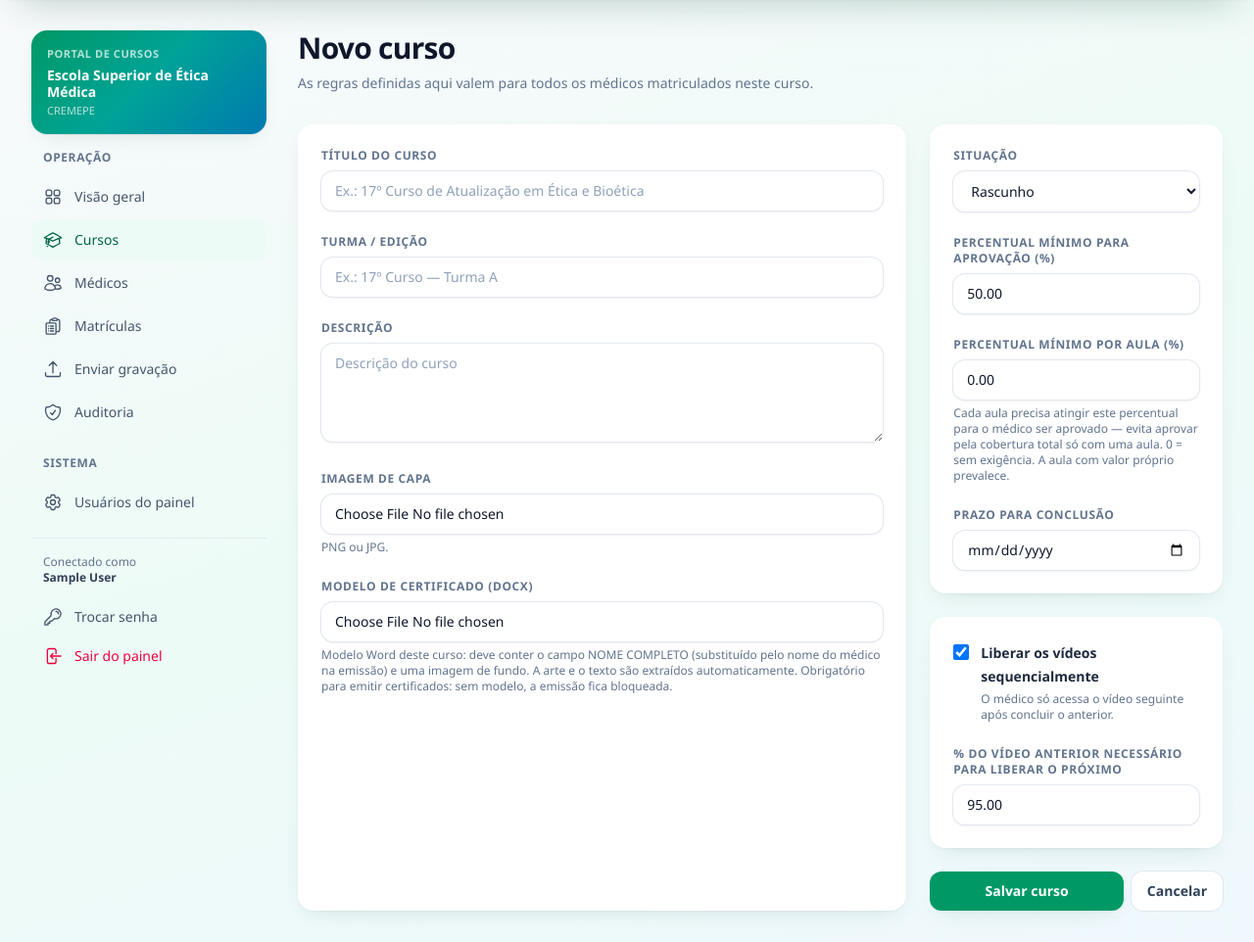
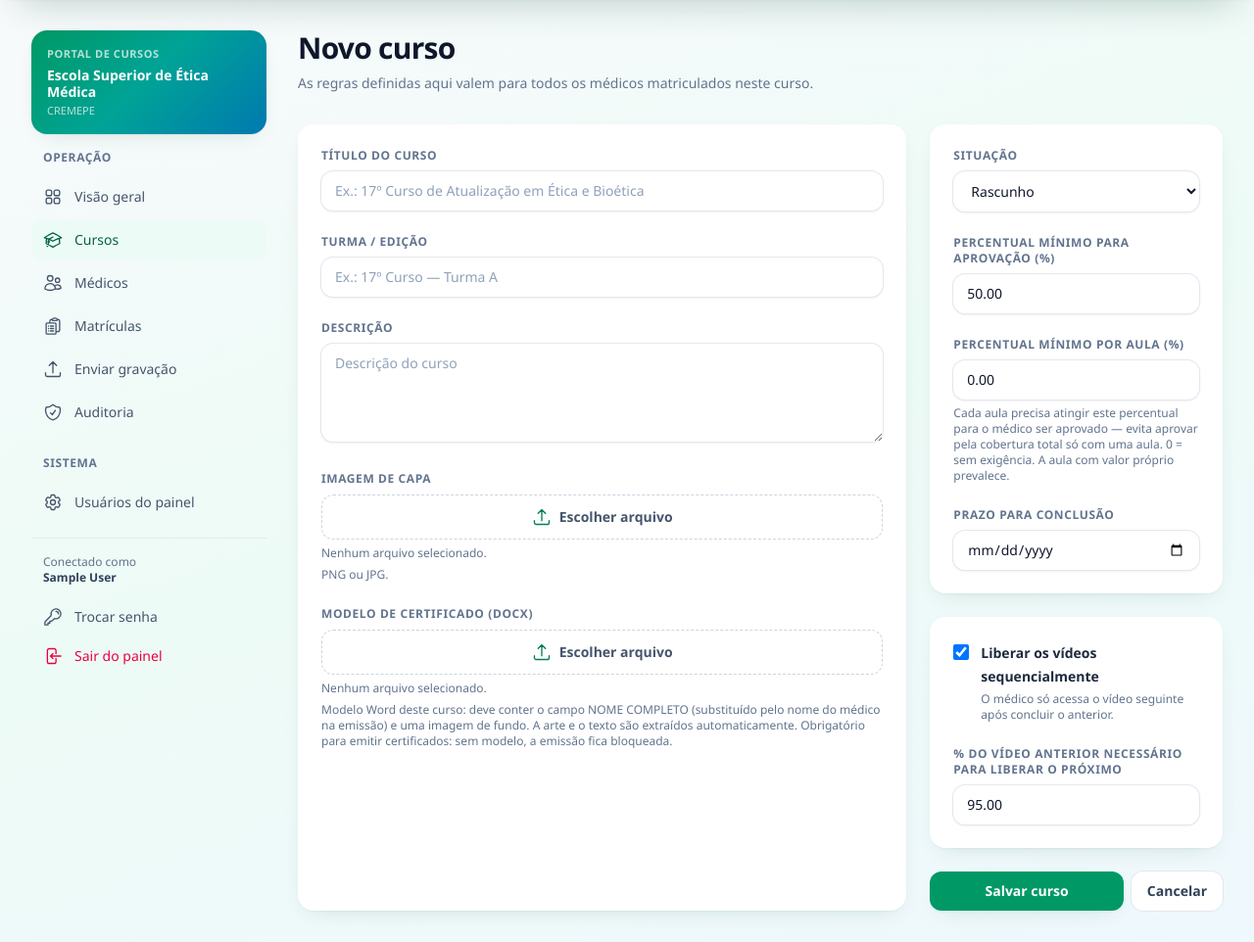
Before and after one commit to joseferreira-dev/cremepe-esem, a Django app: page /painel/cursos/novo/ in a window 1280 px wide. Shown: the part 65-1027 px from the top of the page at 98% size. Run offline with Django 5.2, Linux system fonts and the light colour scheme; the visitor is signed in with stand-in values (Sample User, id 1).

Commit message:
Reformata os anexos do formulario de curso com pre-visualizacao
Novo partial campo_arquivo.html no lugar do widget cru do Django (sem mais Atualmente/Modificar): estado atual com nome do arquivo e Limpar, botao Escolher arquivo com borda tracejada, nome do arquivo escolhido e pre-visualizacao da capa em tempo real (FileReader). Na edicao, a capa atual aparece em thumbnail e o accept filtra PNG/JPG. Filtro nome_arquivo no templatetags web, CSS recompilado e testes de renderizacao e do fluxo Limpar.

```diff
--- a/apps/panel/forms.py
+++ b/apps/panel/forms.py
@@ -185,7 +185,9 @@ class CursoForm(forms.ModelForm):
                 attrs={"class": "campo", "step": "0.01", "min": "0", "max": "100"}
             ),
             "deadline": forms.DateInput(attrs={"class": "campo", "type": "date"}),
-            "cover": forms.ClearableFileInput(attrs={"class": "campo"}),
+            "cover": forms.ClearableFileInput(
+                attrs={"class": "campo", "accept": "image/png,image/jpeg"}
+            ),
         }
         labels = {
             "title": "Título do curso",
--- a/templates/panel/curso_form.html
+++ b/templates/panel/curso_form.html
@@ -17,8 +17,15 @@
     {% include "partials/campo.html" with field=form.title %}
     {% include "partials/campo.html" with field=form.edition %}
     {% include "partials/campo.html" with field=form.description %}
-    {% include "partials/campo.html" with field=form.cover %}
-    {% include "partials/campo.html" with field=form.certificate_model %}
+    {% include "partials/campo_arquivo.html" with field=form.cover %}
+    {% if curso.cover %}
+      <div class="rounded-xl border border-slate-200 bg-slate-50 p-3">
+        <p class="text-xs font-medium text-slate-500">Capa atual do curso</p>
+        <img src="{{ curso.cover.url }}" alt="Capa atual do curso"
+             class="mt-2 max-h-44 w-auto rounded-lg border border-slate-200">
+      </div>
+    {% endif %}
+    {% include "partials/campo_arquivo.html" with field=form.certificate_model %}
     {% if curso.certificate_background %}
       <div class="rounded-xl border border-slate-200 bg-slate-50 p-3">
         <p class="text-xs font-medium text-slate-500">
@@ -61,3 +68,41 @@
   </div>
 </form>
 {% endblock %}
+
+{% block scripts %}
+<script>
+  // Anexos: mostra o nome escolhido, a prévia (quando é imagem) e reage ao "Limpar".
+  document.querySelectorAll("[data-anexo]").forEach(function (input) {
+    var bloco = input.closest("[data-anexo-campo]");
+    if (!bloco) return;
+    var nome = bloco.querySelector("[data-anexo-nome]");
+    var previa = bloco.querySelector("[data-anexo-previa]");
+    var limpar = bloco.querySelector("[data-anexo-limpar]");
+    var atual = bloco.querySelector("[data-anexo-atual]");
+
+    input.addEventListener("change", function () {
+      var arquivo = input.files && input.files[0];
+      if (!arquivo) {
+        nome.textContent = "Nenhum arquivo selecionado.";
+        if (previa) previa.classList.add("hidden");
+        return;
+      }
+      nome.textContent = arquivo.name;
+      if (previa && arquivo.type.indexOf("image/") === 0) {
+        var leitor = new FileReader();
+        leitor.onload = function (evento) {
+          previa.src = evento.target.result;
+          previa.classList.remove("hidden");
+        };
+        leitor.readAsDataURL(arquivo);
+      }
+    });
+
+    if (limpar && atual) {
+      limpar.addEventListener("change", function () {
+        atual.classList.toggle("hidden", limpar.checked);
+      });
+    }
+  });
+</script>
+{% endblock %}
--- /dev/null
+++ b/templates/partials/campo_arquivo.html
@@ -0,0 +1,43 @@
+{# Campo de arquivo (capa, modelo DOCX, CSV): estado atual + escolha + prévia. #}
+{% load web %}
+<div data-anexo-campo>
+  <label class="rotulo" for="{{ field.id_for_label }}">{{ field.label }}</label>
+
+  {% if field.value %}
+    <div class="mt-2 flex items-center justify-between gap-3 rounded-xl bg-slate-50 px-3.5 py-2.5 ring-1 ring-slate-200"
+         data-anexo-atual>
+      <span class="flex min-w-0 items-center gap-2 text-sm text-slate-700">
+        <span class="shrink-0 text-slate-400">{{ icons.documento|safe }}</span>
+        <span class="truncate font-medium" title="{{ field.value }}">{{ field.value|nome_arquivo }}</span>
+      </span>
+      {% if not field.field.required %}
+        <label class="flex shrink-0 cursor-pointer items-center gap-2 text-xs font-medium text-slate-500">
+          <input type="checkbox" name="{{ field.html_name }}-clear" id="{{ field.id_for_label }}_clear"
+                 class="h-4 w-4 rounded border-slate-300 text-marca-600 focus:ring-marca-500"
+                 data-anexo-limpar>
+          Limpar
+        </label>
+      {% endif %}
+    </div>
+  {% endif %}
+
+  <label for="{{ field.id_for_label }}"
+         class="mt-2 flex w-full cursor-pointer items-center justify-center gap-2 rounded-xl border border-dashed border-slate-300 bg-white px-4 py-3 text-sm font-semibold text-slate-600 transition hover:border-marca-400 hover:bg-marca-50 hover:text-marca-600">
+    <span class="text-marca-600">{{ icons.enviar|safe }}</span>
+    <span>Escolher arquivo</span>
+    <input type="file" name="{{ field.html_name }}" id="{{ field.id_for_label }}"
+           {% if field.field.widget.attrs.accept %}accept="{{ field.field.widget.attrs.accept }}"{% endif %}
+           class="sr-only" data-anexo>
+  </label>
+
+  <img data-anexo-previa alt="" class="mt-2 hidden max-h-44 w-auto rounded-lg border border-slate-200">
+
+  <p class="mt-1.5 text-xs text-slate-500" data-anexo-nome>Nenhum arquivo selecionado.</p>
+
+  {% if field.help_text %}
+    <p class="mt-1.5 text-xs text-slate-500">{{ field.help_text }}</p>
+  {% endif %}
+  {% for error in field.errors %}
+    <p class="mt-1.5 text-xs text-rose-600">{{ error }}</p>
+  {% endfor %}
+</div>
```
Also changed, not shown: apps/panel/tests.py (+54 -0 lines), apps/web/templatetags/web.py (+8 -0 lines), static/css/tailwind.css.
